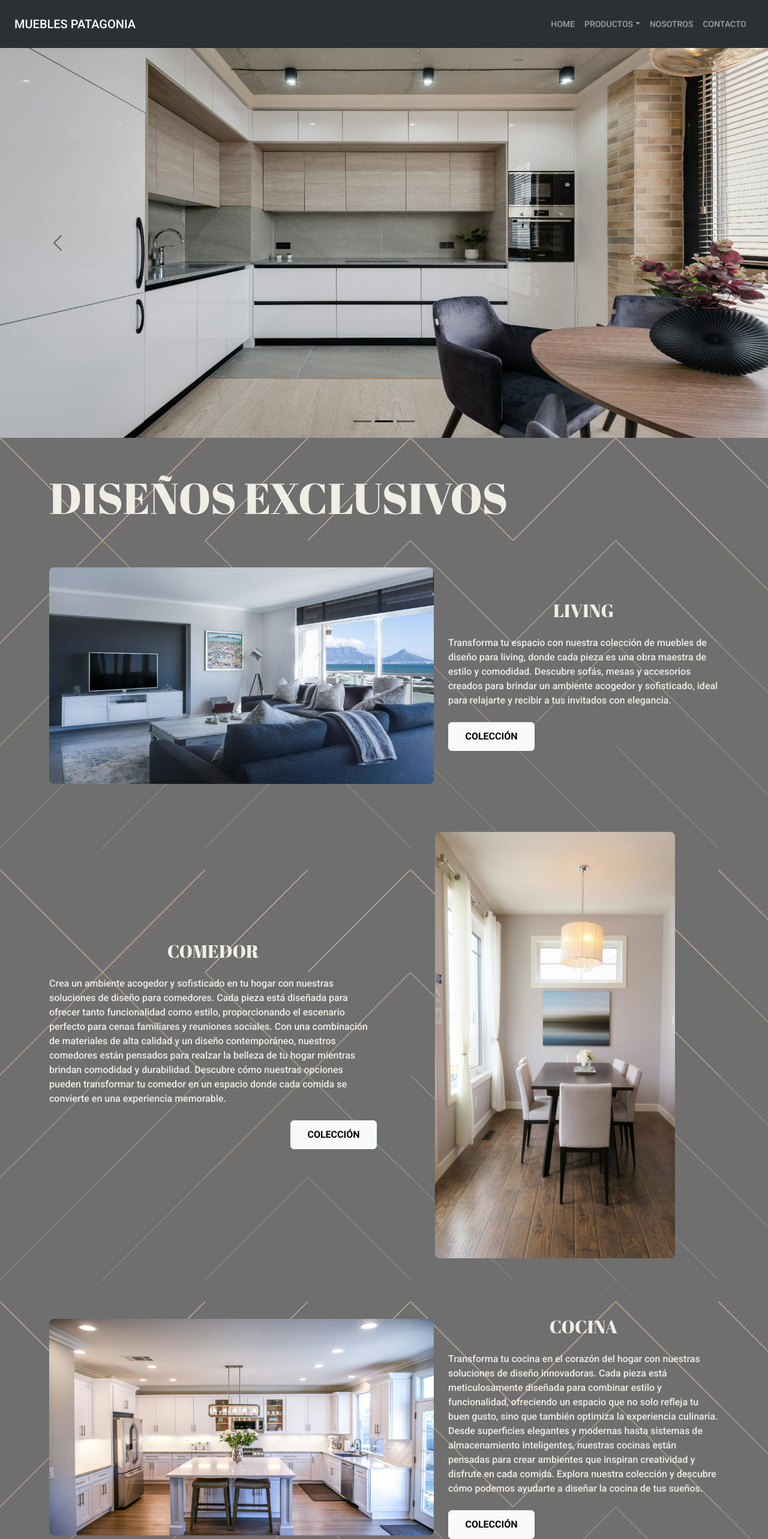
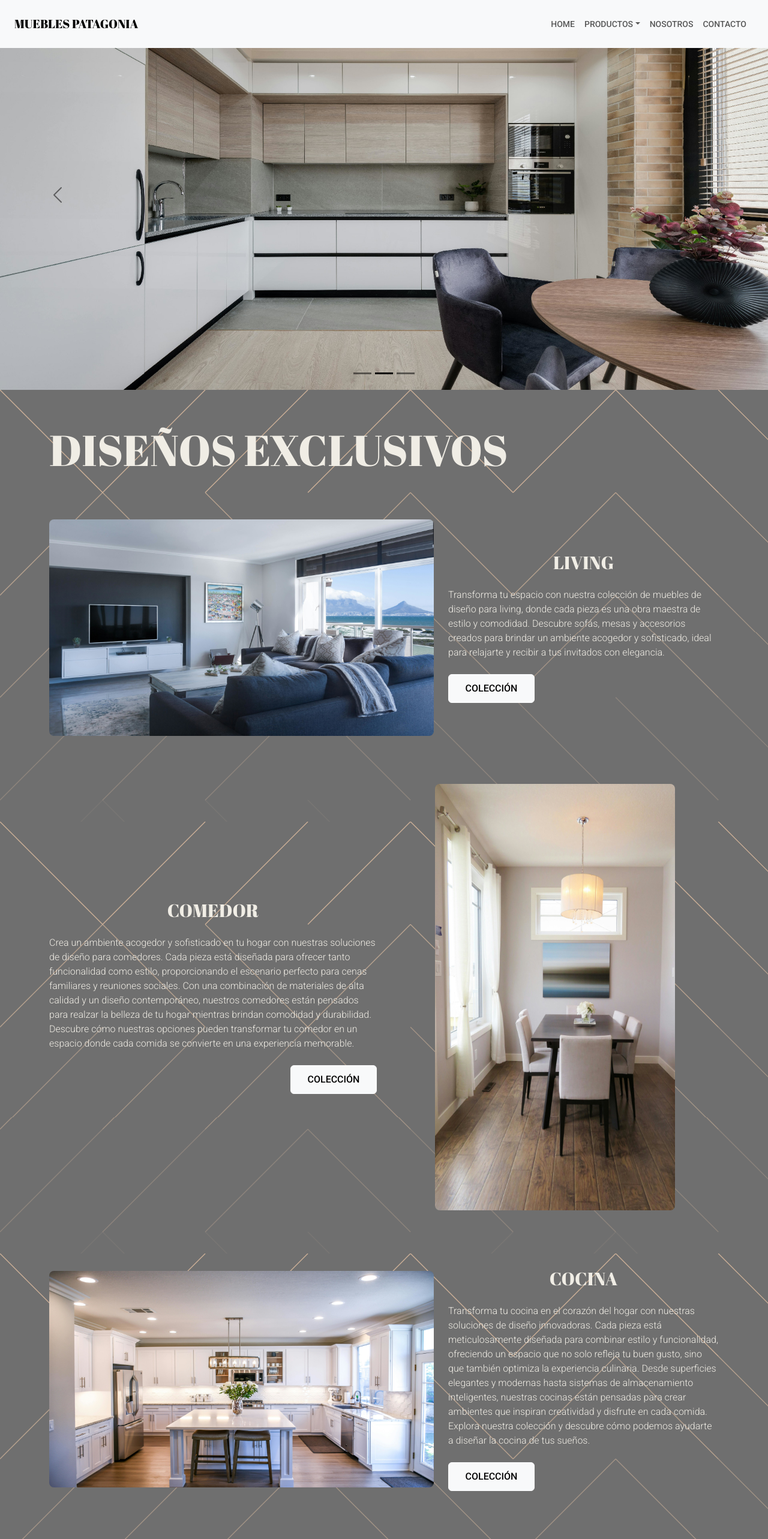
Before and after one commit to kevkarlion/Muebles-Patagonia-Fake, a Next.js app: page / in a window 1280 px wide. Shown: the top 2566 px of the page at 60% size. Built offline with nearby package versions, Linux system fonts and the light colour scheme.

Commit message:
styles font and color

```diff
--- a/src/app/layout.tsx
+++ b/src/app/layout.tsx
@@ -1,6 +1,7 @@
 
 
 import { Roboto } from 'next/font/google'
+
 import type { Metadata } from "next";
 import { Inter } from "next/font/google";
 
@@ -12,6 +13,9 @@ import { BarNav } from "@/components/shared/BarNav"
 
 import 'bootstrap/dist/css/bootstrap.min.css'
 import '../sass/globals.sass'
+
+
+
 
 
 const roboto = Roboto({
--- a/src/components/Main/Favoritos/Favoritos.tsx
+++ b/src/components/Main/Favoritos/Favoritos.tsx
@@ -36,7 +36,7 @@ export const Favoritos = () => {
           </Col>
           <Col sm={12} lg={5} className="flex flex-col justify-center ">
                   <h2 className={`text-3xl uppercase mb-4 mt-3 text-center lg:text-start ${abrilFatface.className}`}>Living</h2>
-                  <p className="text-left mb-4 ">
+                  <p className="text-left mb-4 font-light	">
                   Transforma tu espacio con nuestra colección de muebles de diseño
                   para living, donde cada pieza es una obra maestra de estilo y
                   comodidad. Descubre sofás, mesas y accesorios creados para brindar
@@ -45,7 +45,7 @@ export const Favoritos = () => {
                   </p>
                   <Button
                   variant="light"
-                  className="w-32 place-self-center mb-3 sm:w-36 sm:h-12 lg:place-self-start text-base uppercase font-bold"
+                  className="w-32 place-self-center mb-3 sm:w-36 sm:h-12 lg:place-self-start text-base uppercase font-normal	"
                   >
                   Colección
                   </Button>{" "}
@@ -71,12 +71,12 @@ export const Favoritos = () => {
             className="flex flex-col justify-center lg:order-1"
           >
                   <h2 className={`text-3xl uppercase mb-4 mt-3 text-center lg:text-start ${abrilFatface.className}`}>Comedor</h2>
-                  <p className="text-left mb-4 ">
+                  <p className="text-left mb-4 font-light">
                   Crea un ambiente acogedor y sofisticado en tu hogar con nuestras soluciones de diseño para comedores. Cada pieza está diseñada para ofrecer tanto funcionalidad como estilo, proporcionando el escenario perfecto para cenas familiares y reuniones sociales. Con una combinación de materiales de alta calidad y un diseño contemporáneo, nuestros comedores están pensados para realzar la belleza de tu hogar mientras brindan comodidad y durabilidad. Descubre cómo nuestras opciones pueden transformar tu comedor en un espacio donde cada comida se convierte en una experiencia memorable.{" "}
                   </p>
                   <Button
                   variant="light"
-                  className="w-32 place-self-center mb-3 sm:w-36 sm:h-12 lg:place-self-end text-base uppercase font-bold"
+                  className="w-32 place-self-center mb-3 sm:w-36 sm:h-12 lg:place-self-end text-base uppercase font-normal"
                   >
                   Colección
                   </Button>{" "}
@@ -100,12 +100,12 @@ export const Favoritos = () => {
           </Col>
           <Col sm={12} lg={5} className="flex flex-col justify-center items-center">
                   <h2 className={`text-3xl uppercase mb-4 mt-3 text-center lg:text-start ${abrilFatface.className}`}>Cocina</h2>
-                  <p className="text-left mb-4 ">
+                  <p className="text-left mb-4 font-light">
                   Transforma tu cocina en el corazón del hogar con nuestras soluciones de diseño innovadoras. Cada pieza está meticulosamente diseñada para combinar estilo y funcionalidad, ofreciendo un espacio que no solo refleja tu buen gusto, sino que también optimiza la experiencia culinaria. Desde superficies elegantes y modernas hasta sistemas de almacenamiento inteligentes, nuestras cocinas están pensadas para crear ambientes que inspiran creatividad y disfrute en cada comida. Explora nuestra colección y descubre cómo podemos ayudarte a diseñar la cocina de tus sueños.
                   </p>
                   <Button
                   variant="light"
-                  className="w-32 place-self-center mb-3 sm:w-36 sm:h-12 lg:place-self-start text-base uppercase font-bold"
+                  className="w-32 place-self-center mb-3 sm:w-36 sm:h-12 lg:place-self-start text-base uppercase font-normal"
                   >
                   Colección
                   </Button>{" "}
@@ -132,12 +132,12 @@ export const Favoritos = () => {
             className="flex flex-col justify-center lg:order-first"
           >
                   <h2 className={`text-4xl uppercase mb-4 mt-3 text-center lg:text-start ${abrilFatface.className}`}>Relajación</h2>
-                  <p className="text-left mb-4 lg:text-start">
+                  <p className="text-left mb-4 lg:text-start font-light">
                   Redefine el concepto de diversión en casa con nuestras áreas de entretenimiento diseñadas para combinar estilo y confort. Perfectas para reuniones sociales, noches de película o momentos de relajación, nuestras soluciones crean espacios que invitan a disfrutar y compartir. Encuentra la inspiración para transformar tu hogar en el lugar ideal para el ocio y el disfrute.
                   </p>
                   <Button
                   variant="light"
-                  className="w-32 place-self-center mb-3 sm:w-36 sm:h-12 lg:place-self-end text-base uppercase font-bold"
+                  className="w-32 place-self-center mb-3 sm:w-36 sm:h-12 lg:place-self-end text-base uppercase font-normal"
                   >
                   Colección
                   </Button>{" "}
--- a/src/components/shared/BarNav/BarNav.module.sass
+++ b/src/components/shared/BarNav/BarNav.module.sass
@@ -3,5 +3,3 @@
 
 .custom-navbar
       font-size: 14px
-      h1
-            color: black
--- a/src/components/shared/BarNav/BarNav.tsx
+++ b/src/components/shared/BarNav/BarNav.tsx
@@ -6,6 +6,15 @@ import Nav from 'react-bootstrap/Nav';
 import Navbar from 'react-bootstrap/Navbar';
 import NavDropdown from 'react-bootstrap/NavDropdown';
 import Offcanvas from 'react-bootstrap/Offcanvas';
+import { Abril_Fatface } from 'next/font/google'
+
+
+const abrilFatface = Abril_Fatface ({
+  weight: ['400'],
+  subsets: ['latin']
+})
+
+
 
 import styles from './BarNav.module.sass'
 
@@ -14,9 +23,9 @@ export const BarNav = () => {
   return (
     <>
       {['md'].map((expand) => (
-        <Navbar bg="dark" data-bs-theme="dark" key={expand} expand={expand} className= {`${styles['custom-navbar']} bg-body-tertiary h-20` }>
+        <Navbar bg="dark" data-bs-theme="ligth"  fixed="top" key={expand} expand={expand} className= {`${styles['custom-navbar']} bg-body-tertiary h-20  ` }>
           <Container fluid>
-            <Navbar.Brand className='ml-3' href="#">MUEBLES PATAGONIA</Navbar.Brand>
+            <Navbar.Brand className={`ml-3  uppercase ${abrilFatface.className}`} href="#">Muebles Patagonia</Navbar.Brand>
             <Navbar.Toggle aria-controls={`offcanvasNavbar-expand-${expand}`} />
             <Navbar.Offcanvas
               id={`offcanvasNavbar-expand-${expand}`}
@@ -35,6 +44,9 @@ export const BarNav = () => {
                     id={`offcanvasNavbarDropdown-expand-${expand}`}
                   >
                     <NavDropdown.Item href="#action3">Comedor</NavDropdown.Item>
+                    <NavDropdown.Item href="#action4">
+                      Exclusivos
+                    </NavDropdown.Item>
                     <NavDropdown.Item href="#action4">
                       Sillones
                     </NavDropdown.Item>
```
